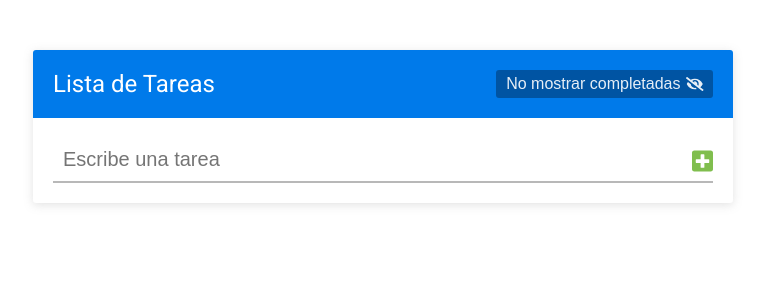
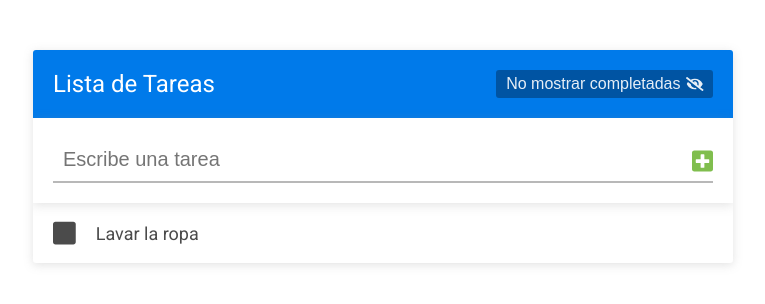
Before and after one commit to JesusEfrainGarciaRodriguez/to_do_list_react, a React (Create React App) app: page / in a window 1280 px wide. Shown: the top 304 px of the page, without its empty margins (257-1022 px from the left). Built offline with nearby package versions, Linux system fonts and the light colour scheme.

Commit message:
Creando lista de tareas y mostrandolas

```diff
--- a/src/App.css
+++ b/src/App.css
@@ -64,6 +64,7 @@ header {
   align-items: center;
   padding: 20px;
   position: relative;
+  box-shadow: 0 2px 10px rgba(139,139,139,.25);
 }
 
 .formulario-tarea__input {
@@ -93,3 +94,60 @@ header {
   background: white;
   font-size: 24px;
 }
+
+/* ---------------------- ListaTareas  -------------------------*/
+.lista-tareas {
+  list-style: none;
+  height: 100%;
+  overflow: auto;
+}
+
+.lista-tareas__tarea {
+  height: 60px;
+	padding: 0 20px;
+	align-items: center;
+	color: #4B4B4B;
+	font-size: 18px;
+	display: grid;
+  grid-template-columns: auto 1fr auto;
+}
+
+.lista-tareas__texto {
+  text-align: left;
+  width: 100%;
+}
+
+.lista-tareas__tarea:hover .lista-tareas__icono-accion {
+  opacity: .5;
+}
+
+.lista-tareas__tarea:nth-child(even) {
+	background: #F3F3F3;
+}
+
+.lista-tareas__contenedor-botones {
+  display: flex;
+}
+
+.lista-tareas__icono {
+	cursor: pointer;
+	font-size: 16px;
+}
+
+.lista-tareas__icono-check {
+	margin-right: 20px;
+	font-size: 26px;
+}
+
+.lista-tareas__icono-accion {
+	margin-left: 20px;
+	opacity: 0;
+	transition: .3s ease all;
+}
+
+.lista-tareas__mensaje {
+	text-align: center;
+	color: #b8b8b8;
+	font-size: 20px;
+	padding: 40px 20px;
+}
--- a/src/App.js
+++ b/src/App.js
@@ -4,13 +4,14 @@ import './App.css';
 //componentes
 import Header from './componentes/Header';
 import FormularioTareas from './componentes/FormularioTareas';
+import ListaTareas from './componentes/ListaTareas';
 
 const App = () => {
   const [tareas, setTareas] = useState([
     {
       id:1,
       texto: 'Lavar la ropa',
-      completada: true
+      completada: false
     }
   ]);
 
@@ -18,6 +19,7 @@ const App = () => {
     <div className="contenedor">
       <Header/>
       <FormularioTareas tareas={tareas} setTareas={setTareas}/>
+      <ListaTareas tareas={tareas}/>
     </div>
   );
 }
--- /dev/null
+++ b/src/componentes/ListaTareas.js
@@ -0,0 +1,20 @@
+import React from 'react';
+
+//Componentes
+import Tarea from './Tarea';
+
+const ListaTareas = ({tareas}) => {
+    return (
+        <ul className="lista-tareas">
+            {
+                tareas.length > 0
+                ?
+                    tareas.map((tarea) => <Tarea tarea={tarea} key={tarea.id}/>)
+                :
+                    <div className="lista-tareas__mensaje">No hay tareas agregadas</div>
+            }
+        </ul>
+    );
+}
+
+export default ListaTareas;
--- /dev/null
+++ b/src/componentes/Tarea.js
@@ -0,0 +1,31 @@
+import React from 'react';
+
+//font awesome
+import { FontAwesomeIcon } from '@fortawesome/react-fontawesome';
+import { faCheckSquare, faSquare,faEdit,faTimes } from '@fortawesome/free-solid-svg-icons';
+
+const Tarea = ({tarea}) => {
+    return (
+        <li className="lista-tareas__tarea">
+            <FontAwesomeIcon
+                icon={tarea.completada === true ? faCheckSquare: faSquare}
+                className="lista-tareas__icono lista-tareas__icono-check"
+            />
+            <div className="lista-tareas__texto">
+                {tarea.texto}
+            </div>
+            <div className="lista-tareas__contenedor-botones">
+                <FontAwesomeIcon
+                    icon={faEdit}
+                    className="lista-tareas__icono lista-tareas__icono-accion"
+                />
+                <FontAwesomeIcon
+                icon={faTimes}
+                className="lista-tareas__icono lista-tareas__icono-accion"
+            />
+            </div>
+        </li>
+    );
+}
+
+export default Tarea;
```
